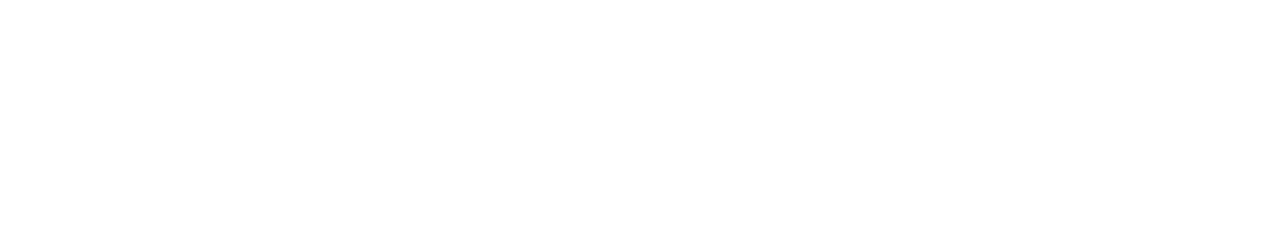
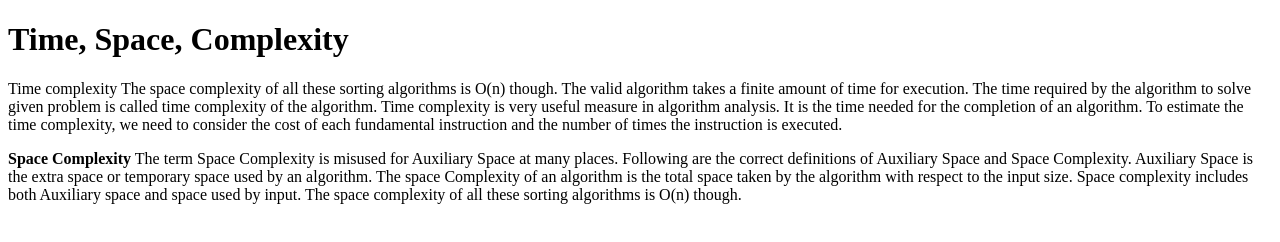
Before and after one commit to acciojob/time-and-space-complexity-prashant04071995, a website: page main.html in a window 1280 px wide. Drawn offline with Linux system fonts and the light colour scheme.

Commit message:
created a submission

```diff
--- a/main.html
+++ b/main.html
@@ -7,10 +7,17 @@
 </head>
 
 <body>
-	<!-- the entire body must be written by student -->
-    <script type="text/javascript" src="./script.js">
-</script>
+	<h1>  Time, Space, Complexity </h1>
 
+<p> Time complexity The space complexity of all these sorting algorithms is O(n) though.  The valid algorithm takes a finite amount of time for execution. The time required by the algorithm to solve given problem is called time complexity  of the algorithm. Time complexity is very useful measure in algorithm analysis.
+ It is the time needed for the completion of an algorithm. To estimate the time complexity, we need to consider the cost of each fundamental instruction and the number of times the instruction is executed. </p>
+
+<p> <b> Space Complexity</b> The term Space Complexity is misused for Auxiliary Space at many places. Following are the correct definitions of Auxiliary Space and Space Complexity.
+
+Auxiliary Space is the extra space or temporary space used by an algorithm.
+
+The space Complexity of an algorithm is the total space taken by the algorithm with respect to the input size. Space complexity includes both Auxiliary space and space used by input.
+The space complexity of all these sorting algorithms is O(n) though. </p>
 </body>
 
 </html>
```
